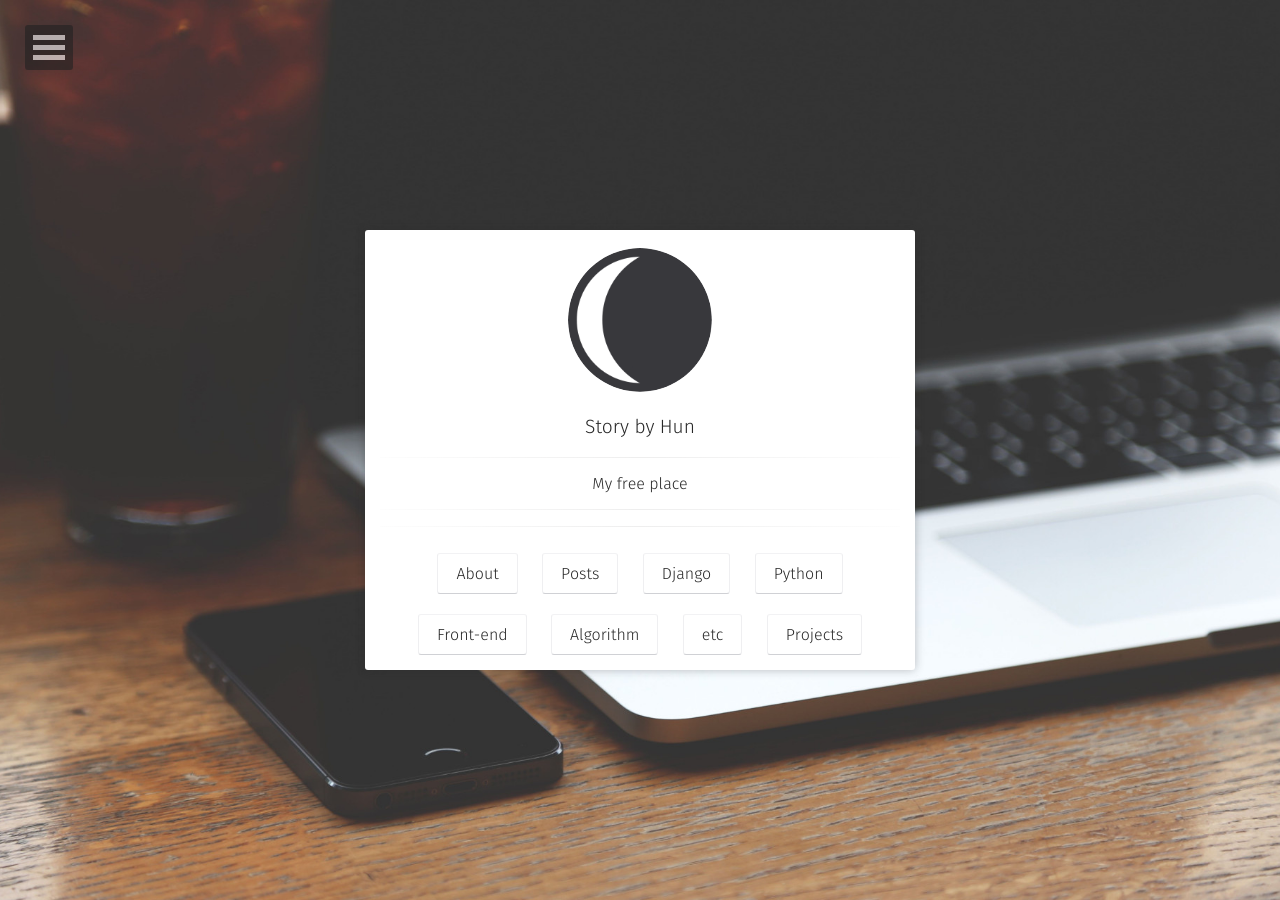
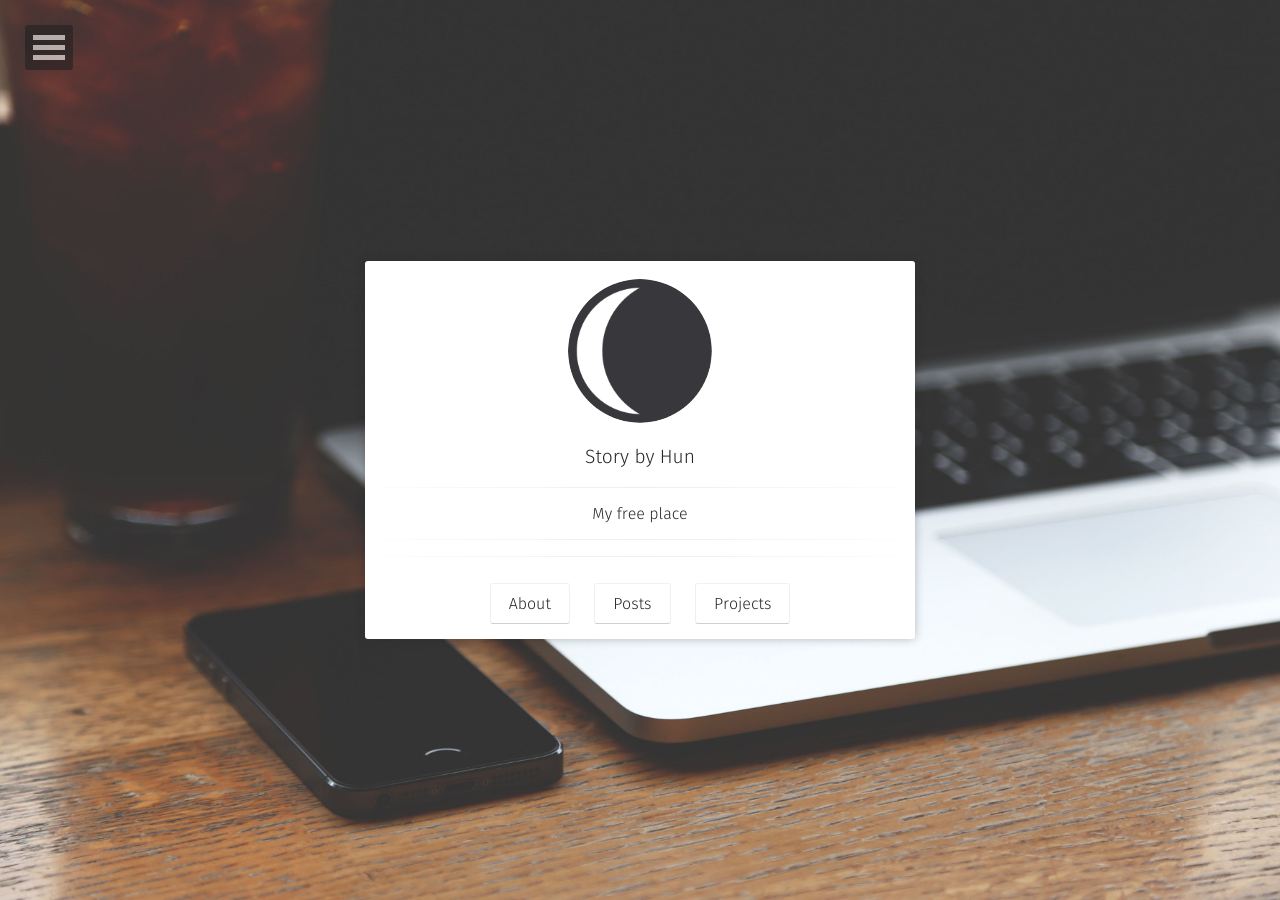
Before and after one commit to suzx5694/suzx5694.github.io, a Jekyll site: the page built from index.md, in a window 1280 px wide. Built offline with Jekyll 4.4.1, drawn with Linux system fonts in a browser that asks for light colours; some web fonts are replaced; comment, search, counter and statistics services are not loaded.

Commit message:
chanse home

```diff
--- a/_layouts/home.html
+++ b/_layouts/home.html
@@ -43,21 +43,6 @@ layout: compress
                     <a class="btn zoombtn" href="{{ site.url }}/posts/">
                         Posts
                     </a>
-                    <a class="btn zoombtn" href="{{ site.url }}/django/">
-                        Django
-                    </a>
-                    <a class="btn zoombtn" href="{{ site.url }}/python/">
-                        Python
-                    </a>
-                    <a class="btn zoombtn" href="{{ site.url }}/front/">
-                        Front-end
-                    </a>
-                    <a class="btn zoombtn" href="{{ site.url }}/algorithm/">
-                        Algorithm
-                    </a>
-                    <a class="btn zoombtn" href="{{ site.url }}/etc/">
-                        etc
-                    </a>
                     <a class="btn zoombtn" href="{{ site.url }}/projects/">
                         Projects
                     </a>
```
Also changed, not shown: _includes/tutorial-toc-base.html (deleted, +0 -10 lines).
